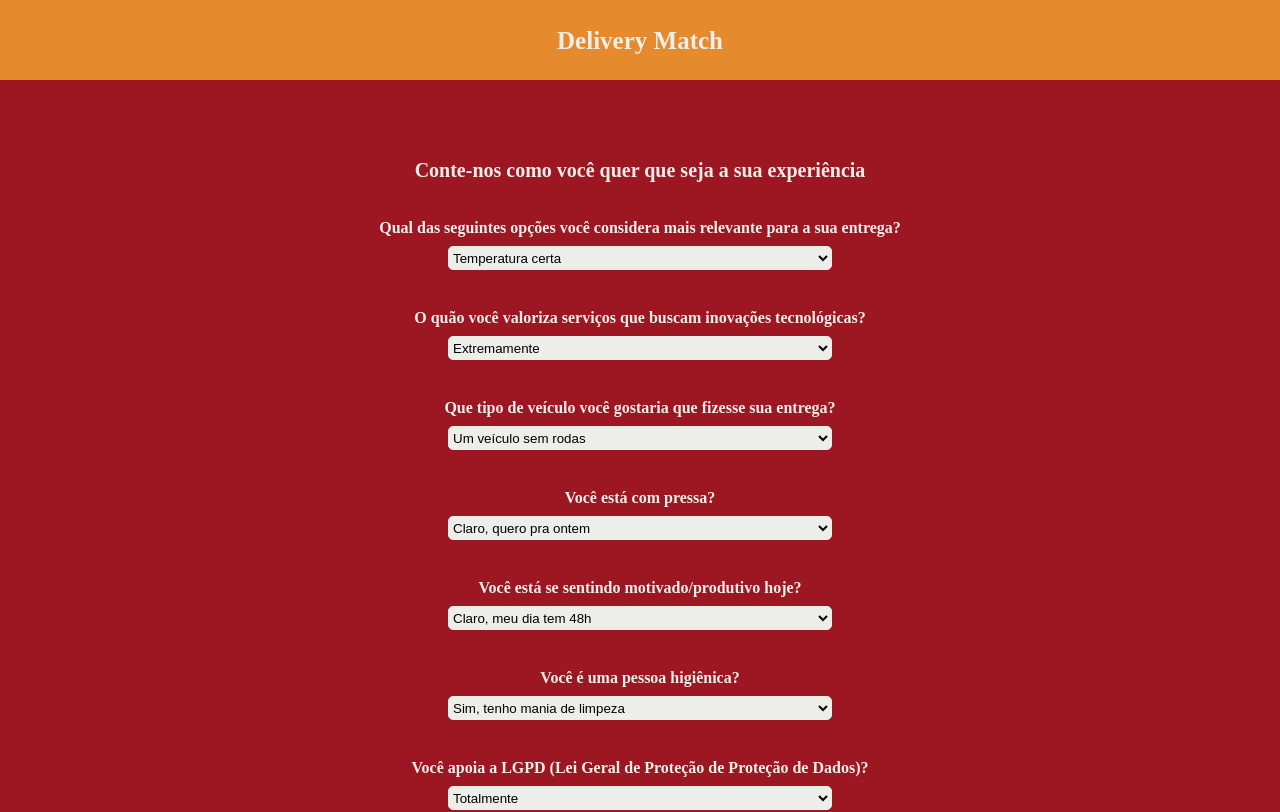
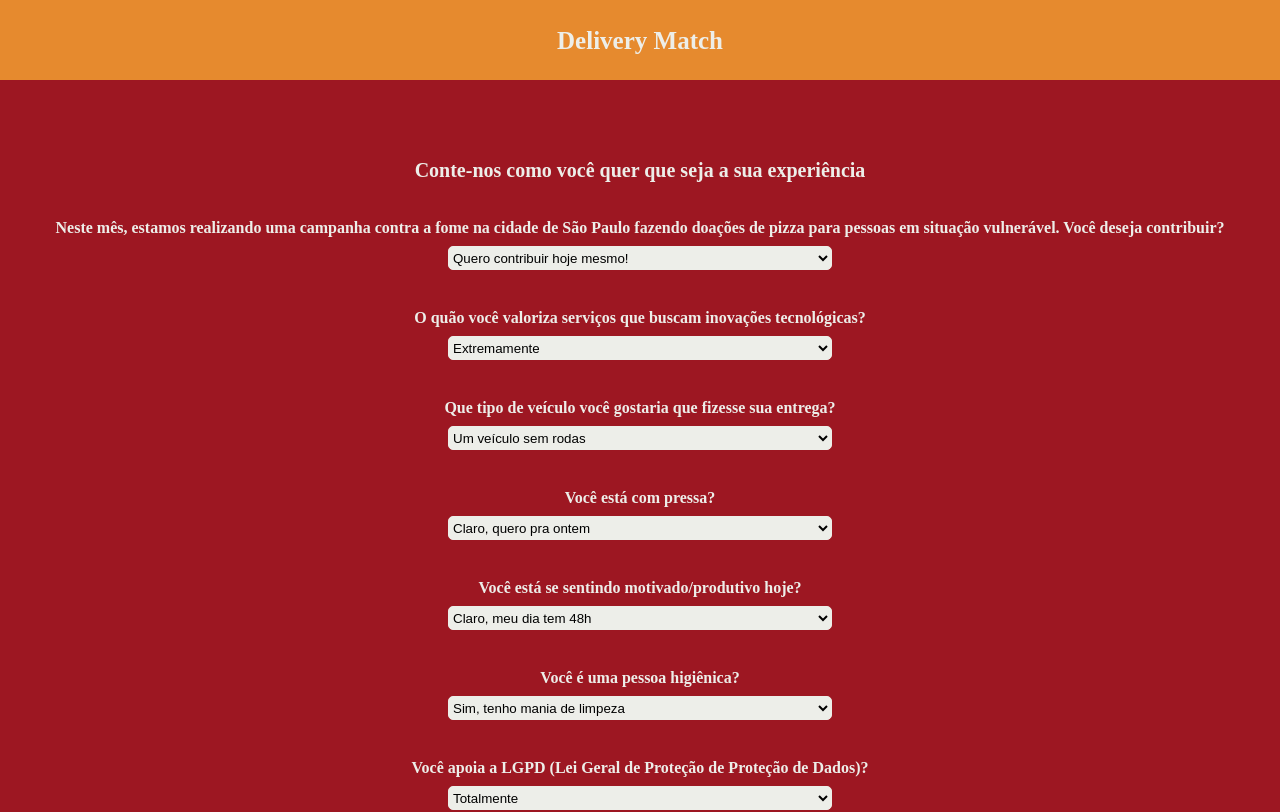
Before and after one commit to GB-Navarro/Hackfools2022, a JavaScript app: page / in a window 1280 px wide. Shown: the top 812 px of the page. Built offline with nearby package versions, Linux system fonts and the light colour scheme.

Commit message:
Fixed some forms issues

```diff
--- a/src/components/InitialScreen.js
+++ b/src/components/InitialScreen.js
@@ -3,24 +3,24 @@
 
     const questions = [
         {
-            id: 1,
-            question: "Qual das seguintes opções você considera mais relevante para a sua entrega?",
+            id: 10,
+            question: "Neste mês, estamos realizando uma campanha contra a fome na cidade de São Paulo fazendo doações de pizza para pessoas em situação vulnerável. Você deseja contribuir?",
             alternatives: [
                 {
                     number: 1,
-                    text: "Temperatura certa"
+                    text: "Quero contribuir hoje mesmo!"
                 },
                 {
                     number: 2,
-                    text: "Integridade da pizza"
+                    text: "Sim, mas contribuirei numa próxima."
                 },
                 {
                     number: 3,
-                    text: "Cordialidade"
+                    text: "Infelizmente não consigo"
                 },
                 {
                     number: 4,
-                    text: "Entretenimento"
+                    text: "Não"
                 }
             ],
             answered: false
@@ -211,7 +211,7 @@
         },
         {
             id: 10,
-            question: "",
+            question: "Qual das seguintes opções você considera mais relevante para a sua entrega?",
             alternatives: [
                 {
                     number: 1,
@@ -231,7 +231,7 @@
                 }
             ],
             answered: false
-        }
+        },
     ]
 
     const couriers = [
@@ -283,7 +283,9 @@
                     <>
                         <Box>
                             <Text>{question.question}</Text>
-                            <Select>
+                            <Select onChange={(e) => {
+                                console.log(e.target.value);
+                            }}>
                                 {question.alternatives.map((alternative) => {
                                     return (
                                         <>
```
